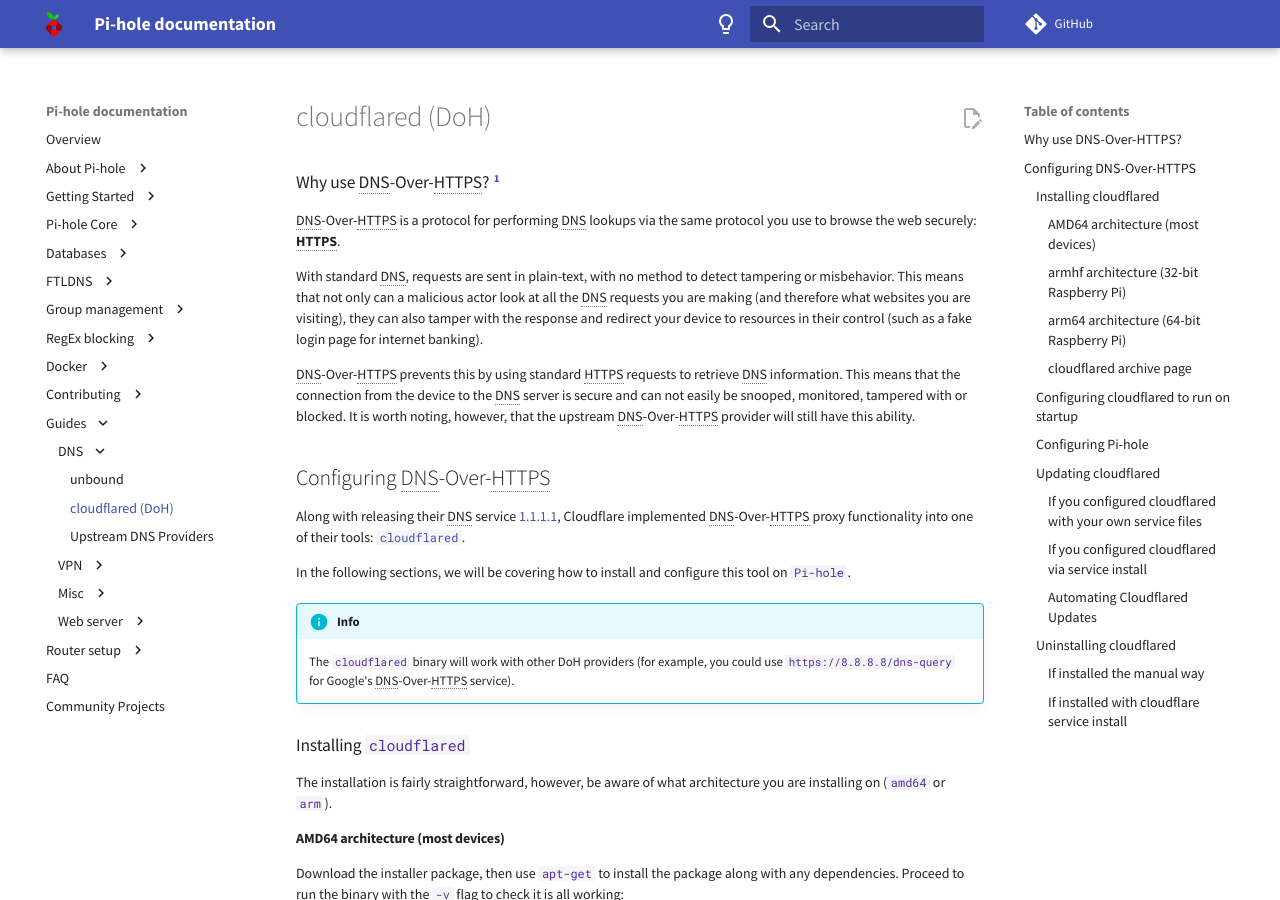
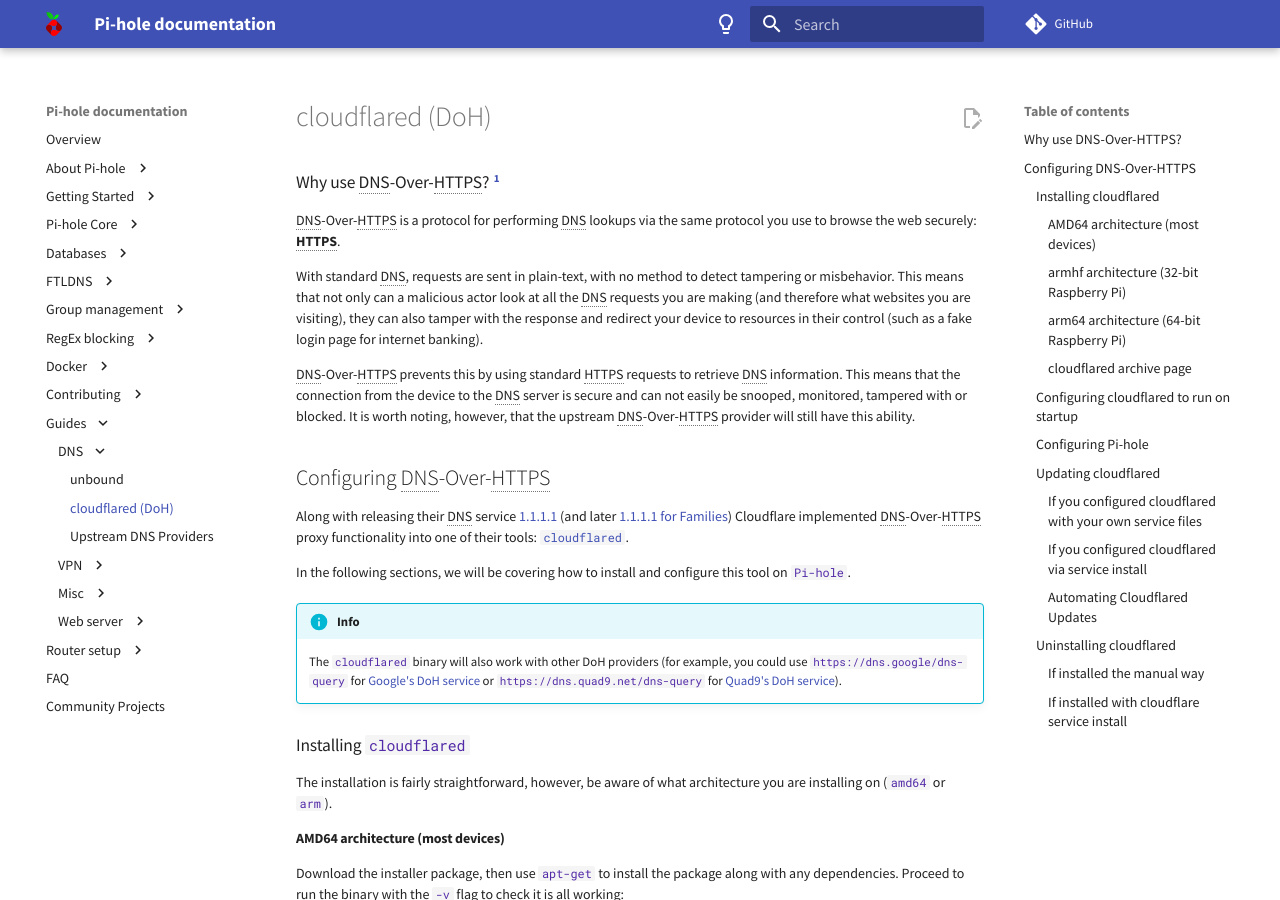
Before and after one commit to pi-hole/docs, an MkDocs documentation site: the page built from docs/guides/dns/cloudflared.md, in a window 1280 px wide and 900 px high. Built offline with MkDocs 1.6.1 and Material for MkDocs 9.7.7, drawn with Linux system fonts in a browser that asks for light colours; comment, search, counter and statistics services are not loaded; some of the changed text lies outside the part shown.

Commit message:
Update cloudflared.md
Changed DoH IP addresses to DNS lookups and added new information.

Signed-off-by: Mike <DiskCrasher@users.noreply.github.com>

```diff
--- a/docs/guides/dns/cloudflared.md
+++ b/docs/guides/dns/cloudflared.md
@@ -9,12 +9,12 @@
 
 ## Configuring DNS-Over-HTTPS
 
-Along with releasing their DNS service [1.1.1.1](https://blog.cloudflare.com/announcing-1111/), Cloudflare implemented DNS-Over-HTTPS proxy functionality into one of their tools: [`cloudflared`](https://github.com/cloudflare/cloudflared).
+Along with releasing their DNS service [1.1.1.1](https://blog.cloudflare.com/announcing-1111/) (and later [1.1.1.1 for Families](https://blog.cloudflare.com/introducing-1-1-1-1-for-families)) Cloudflare implemented DNS-Over-HTTPS proxy functionality into one of their tools: [`cloudflared`](https://github.com/cloudflare/cloudflared).
 
 In the following sections, we will be covering how to install and configure this tool on `Pi-hole`.
 
 !!! info
-    The `cloudflared` binary will work with other DoH providers (for example, you could use `https://8.8.8.8/dns-query` for Google's DNS-Over-HTTPS service).
+    The `cloudflared` binary will also work with other DoH providers (for example, you could use `https://dns.google/dns-query` for [Google's DoH service](https://developers.google.com/speed/public-dns/docs/doh) or `https://dns.quad9.net/dns-query` for [Quad9's DoH service](https://quad9.net/service/service-addresses-and-features)).
 
 ### Installing `cloudflared`
 
```
Also changed, not shown: other parts of docs/guides/dns/cloudflared.md (+4 -2 lines).
